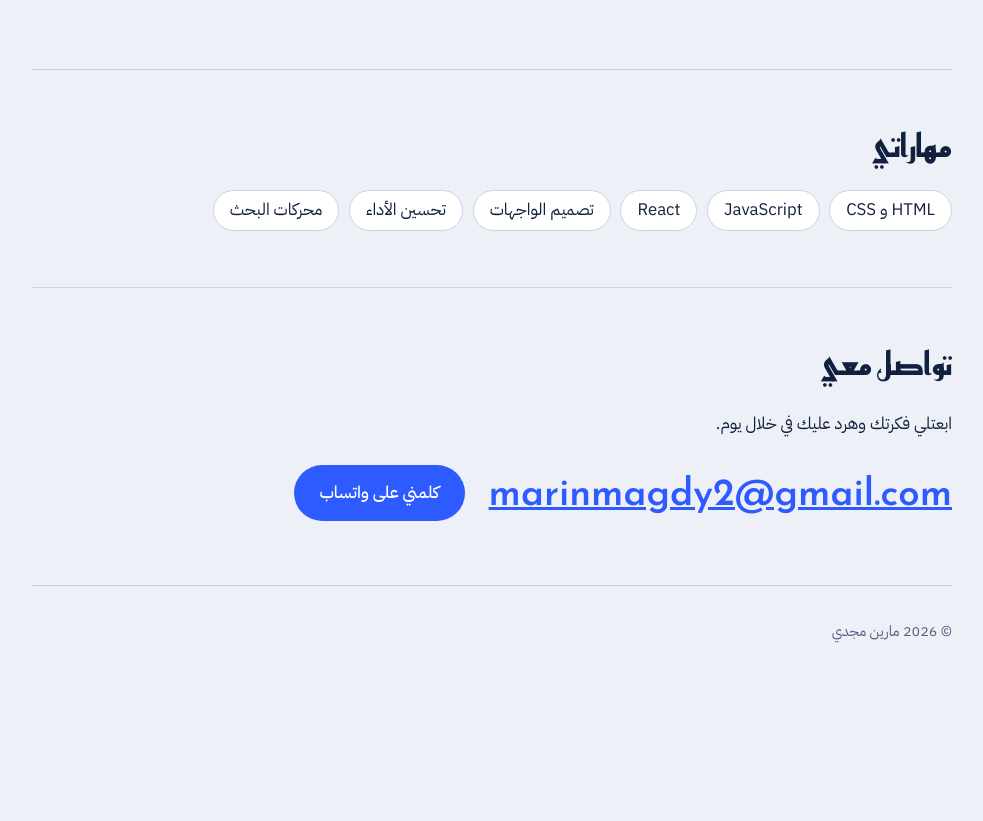
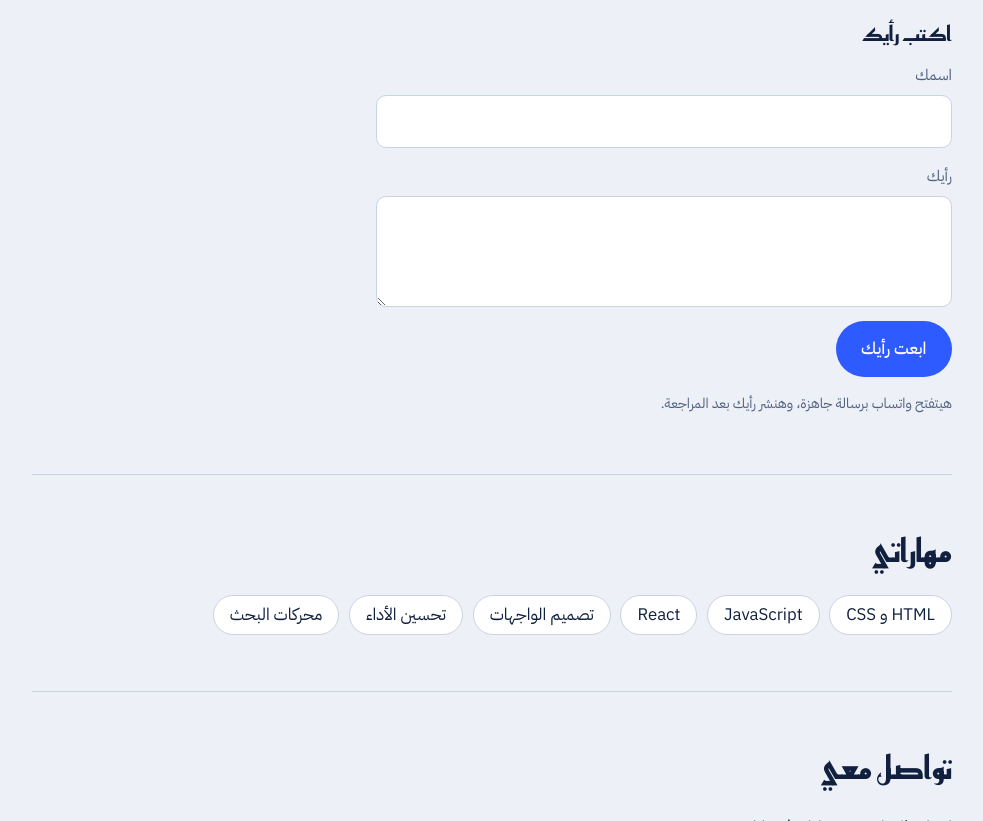
Before and after one commit to developercn7/marin, a plain HTML site: page index.html in a window 1280 px wide. Shown: the part 1359-2180 px from the top of the page, without its empty margins (148-1131 px from the left). Before the commit the page ends 2037 px from the top, so only its background shows below. Drawn offline with Linux system fonts and the light colour scheme.

Commit message:
Add files via upload

```diff
--- a/index.html
+++ b/index.html
@@ -52,6 +52,12 @@ section h2{font-size:2rem;margin-bottom:1.5rem}
 .testimonial img{width:84px;height:84px;border-radius:50%;object-fit:cover;flex:none;border:2px solid var(--line)}
 .testimonial blockquote{margin:0;font-family:"Reem Kufi","IBM Plex Sans Arabic",Tahoma,sans-serif;font-size:1.4rem;line-height:1.6}
 .testimonial cite{display:block;margin-top:.4rem;font-style:normal;color:var(--muted);font-size:.95rem}
+.review-form{margin-top:1.5rem;max-width:36rem;display:grid;gap:.9rem}
+.review-form h3{font-size:1.3rem}
+.review-form label{display:grid;gap:.3rem;color:var(--muted);font-size:.95rem}
+.review-form input,.review-form textarea{width:100%;font:inherit;color:var(--ink);background:var(--surface);border:1px solid var(--line);border-radius:10px;padding:.7rem .9rem}
+.review-form button{border:0;cursor:pointer;font:inherit;font-weight:500;justify-self:start}
+.review-form small{color:var(--muted)}
 footer{padding:2rem 0;color:var(--muted);font-size:.9rem}
 @media(min-width:700px){.projects{grid-template-columns:repeat(3,1fr)}}
 @media(prefers-reduced-motion:reduce){html{scroll-behavior:auto}}
@@ -92,6 +98,23 @@ footer{padding:2rem 0;color:var(--muted);font-size:.9rem}
         <cite>محمود الوسيم</cite>
       </div>
     </figure>
+    <form class="review-form" id="reviewForm">
+      <h3>اكتب رأيك</h3>
+      <label>اسمك<input id="rvName" type="text" required maxlength="60"></label>
+      <label>رأيك<textarea id="rvText" rows="3" required maxlength="400"></textarea></label>
+      <button class="btn" type="submit">ابعت رأيك</button>
+      <small>هيتفتح واتساب برسالة جاهزة، وهنشر رأيك بعد المراجعة.</small>
+    </form>
+    <script>
+    document.getElementById("reviewForm").addEventListener("submit",function(e){
+      e.preventDefault();
+      var n=document.getElementById("rvName").value.trim();
+      var t=document.getElementById("rvText").value.trim();
+      if(!n||!t)return;
+      var msg="رأي جديد على الموقع\nالاسم: "+n+"\nالرأي: "+t;
+      window.open("https://wa.me/201276239331?text="+encodeURIComponent(msg),"_blank");
+    });
+    </script>
   </section>
 
   <section id="skills">
```
